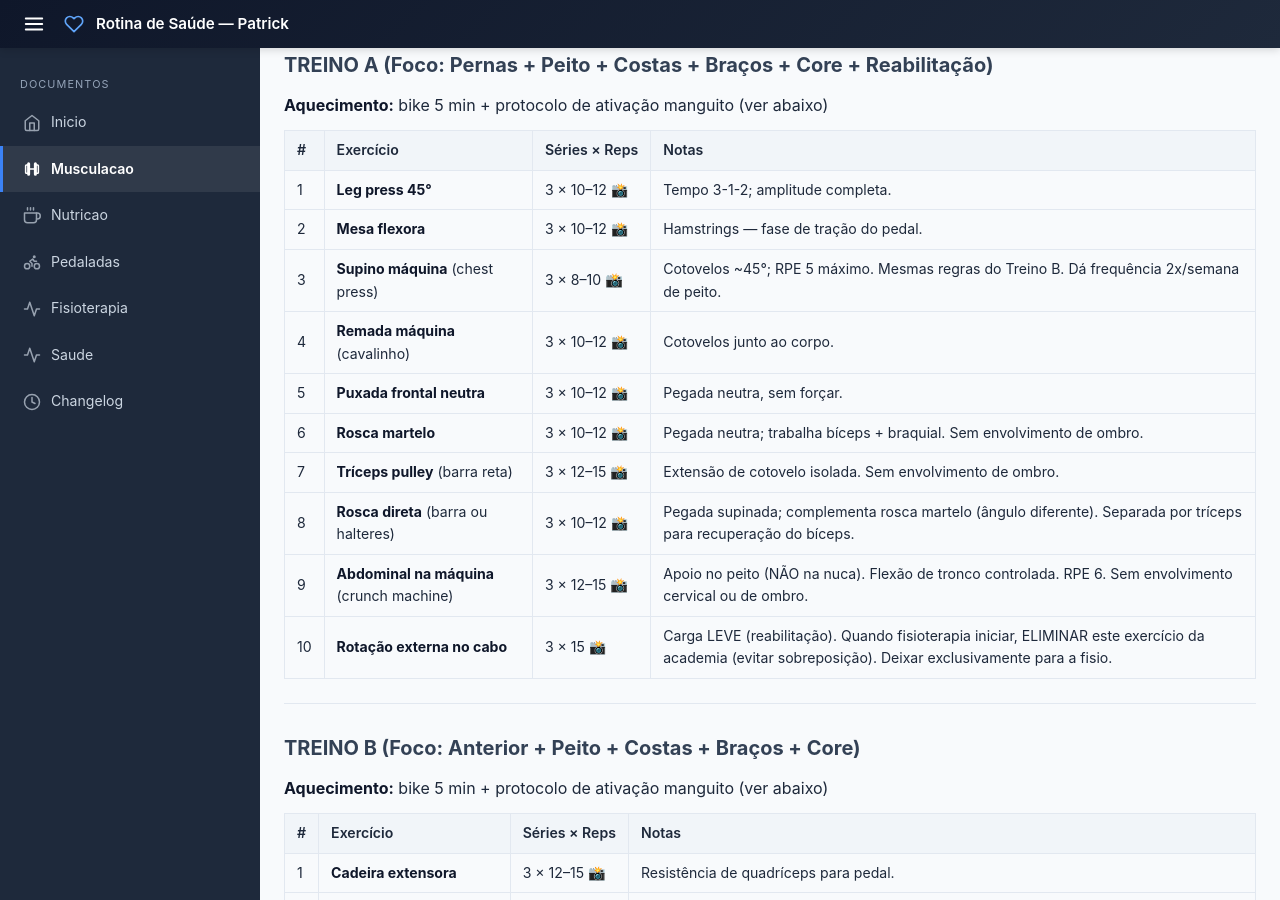
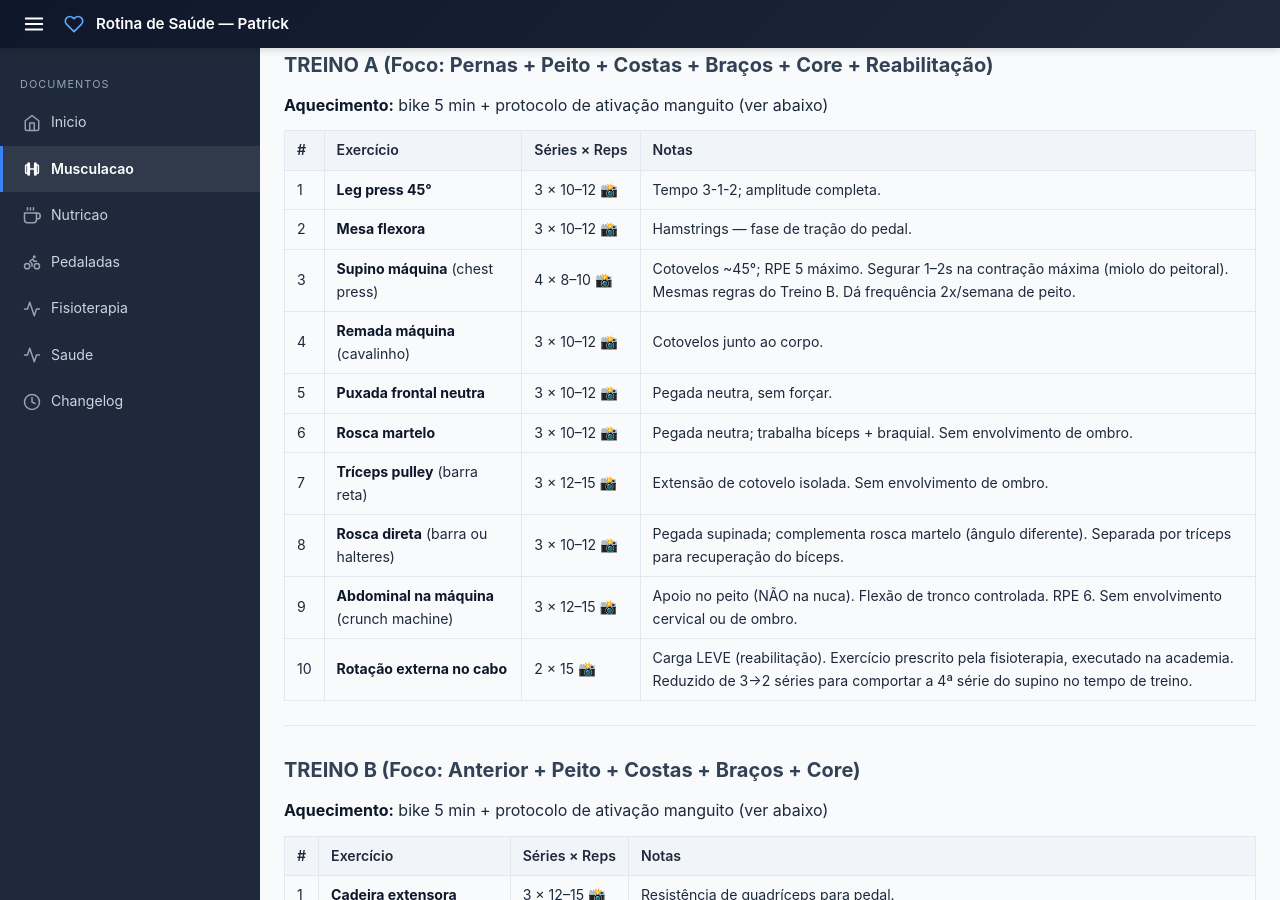
Before and after one commit to criapix/rotina-saude, a Jekyll site: the page built from serie-academia.md, in a window 1280 px wide and 900 px high, scrolled down 396 px. Built offline with Jekyll 4.4.1, drawn with Linux system fonts in a browser that asks for light colours; some of the changed text lies outside the part shown.

Commit message:
Ajusta séries do supino e rotação externa para otimizar o treino de reabilitação e acomodar novas metas de volume.

```diff
--- a/serie-academia.md
+++ b/serie-academia.md
@@ -27,14 +27,14 @@ Tempo: **3-1-2** nos compostos de perna (3s excêntrica, 1s pausa, 2s concêntri
 |---|---|---|---|
 | 1 | **Leg press 45°** | 3 × 10–12 [📸](https://treinomestre.com.br/wp-content/uploads/2019/06/leg-press-45.jpg) | Tempo 3-1-2; amplitude completa. |
 | 2 | **Mesa flexora** | 3 × 10–12 [📸](https://www.hipertrofia.org/blog/wp-content/uploads/2018/09/execucao-da-mesa-flexora1.jpg) | Hamstrings — fase de tração do pedal. |
-| 3 | **Supino máquina** (chest press) | 3 × 8–10 [📸](https://totalpass.com/wp-content/uploads/2025/01/supino-maquina.jpg) | Cotovelos ~45°; RPE 5 máximo. Mesmas regras do Treino B. Dá frequência 2x/semana de peito. |
+| 3 | **Supino máquina** (chest press) | 4 × 8–10 [📸](https://totalpass.com/wp-content/uploads/2025/01/supino-maquina.jpg) | Cotovelos ~45°; RPE 5 máximo. Segurar 1–2s na contração máxima (miolo do peitoral). Mesmas regras do Treino B. Dá frequência 2x/semana de peito. |
 | 4 | **Remada máquina** (cavalinho) | 3 × 10–12 [📸](https://static1.minhavida.com.br/articles/b5/42/64/cf/lio-putrashutterstock-remada-cavalinho-na-maquina-orig-1.jpg) | Cotovelos junto ao corpo. |
 | 5 | **Puxada frontal neutra** | 3 × 10–12 [📸](https://i.ytimg.com/vi/ual2wWatHvo/hq2.jpg?sqp=-oaymwEYCOgCEOgCSFryq4qpAwoIARUAAIhC0AEB&rs=AOn4CLAGvcJLT7geFyIXLk9BtVST1tRQlw) | Pegada neutra, sem forçar. |
 | 6 | **Rosca martelo** | 3 × 10–12 [📸](https://static1.minhavida.com.br/articles/39/76/c9/c4/makatserchykshutterstock-orig-1.jpg) | Pegada neutra; trabalha bíceps + braquial. Sem envolvimento de ombro. |
 | 7 | **Tríceps pulley** (barra reta) | 3 × 12–15 [📸](https://www.hipertrofia.org/blog/wp-content/uploads/2018/09/execucao-do-triceps-pulley.jpg) | Extensão de cotovelo isolada. Sem envolvimento de ombro. |
 | 8 | **Rosca direta** (barra ou halteres) | 3 × 10–12 [📸](https://www.hipertrofia.org/blog/wp-content/uploads/2018/08/rosca-direta-com-barra-1.jpg) | Pegada supinada; complementa rosca martelo (ângulo diferente). Separada por tríceps para recuperação do bíceps. |
 | 9 | **Abdominal na máquina** (crunch machine) | 3 × 12–15 [📸](https://www.hipertrofia.org/blog/wp-content/uploads/2017/09/abdominal-maquina.gif) | Apoio no peito (NÃO na nuca). Flexão de tronco controlada. RPE 6. Sem envolvimento cervical ou de ombro. |
-| 10 | **Rotação externa no cabo** | 3 × 15 [📸](https://s32540.pcdn.co/wp-content/uploads/2018/11/rota%C3%A7aoexterna241118-Copy.jpg) | Carga LEVE (reabilitação). Quando fisioterapia iniciar, ELIMINAR este exercício da academia (evitar sobreposição). Deixar exclusivamente para a fisio. |
+| 10 | **Rotação externa no cabo** | 2 × 15 [📸](https://s32540.pcdn.co/wp-content/uploads/2018/11/rota%C3%A7aoexterna241118-Copy.jpg) | Carga LEVE (reabilitação). Exercício prescrito pela fisioterapia, executado na academia. Reduzido de 3→2 séries para comportar a 4ª série do supino no tempo de treino. |
 
 ---
 
@@ -179,7 +179,7 @@ Fazer **3x/semana** nos dias de descanso ou antes do pedal. Não precisa de equi
 - Quarta de descanso entre dias duplos é **inegociável**
 - **Prioridade atual:** ✅ ~~recuperar massa magra~~ **CONCLUÍDO** (FFM 62,7 kg em 22/02) → agora **manter/aumentar FFM acima de 62,5 kg** enquanto protege o ombro
 - Pernas reduzidas (4 exercícios) — ciclismo 3x/semana complementa o estímulo de membros inferiores
-- Peito: ~7 sets/semana (supino 3×A + 4×B) — limite de segurança é **8 sets/semana** de pushing até liberação da fisio
+- Peito: **8 sets/semana** (supino 4×A + 4×B) — no limite de segurança de pushing até liberação da fisio. Após liberação: adicionar pec deck com ROM controlada (cotovelos na frente do plano do ombro) como exercício dedicado para miolo do peitoral.
 - Costas: ~9 sets/semana (remada + puxada em A, remada + puxada em B) — boa frequência 2x/semana
 - Braços: tríceps 2x/semana + bíceps 2x/semana (3 variações: martelo + direta no A, scott no B; 2 de tríceps)
 - Core: abdominal na máquina 2x/semana (academia) + protocolo domiciliar 3x/semana (dead bug, prancha, bird dog)
```
